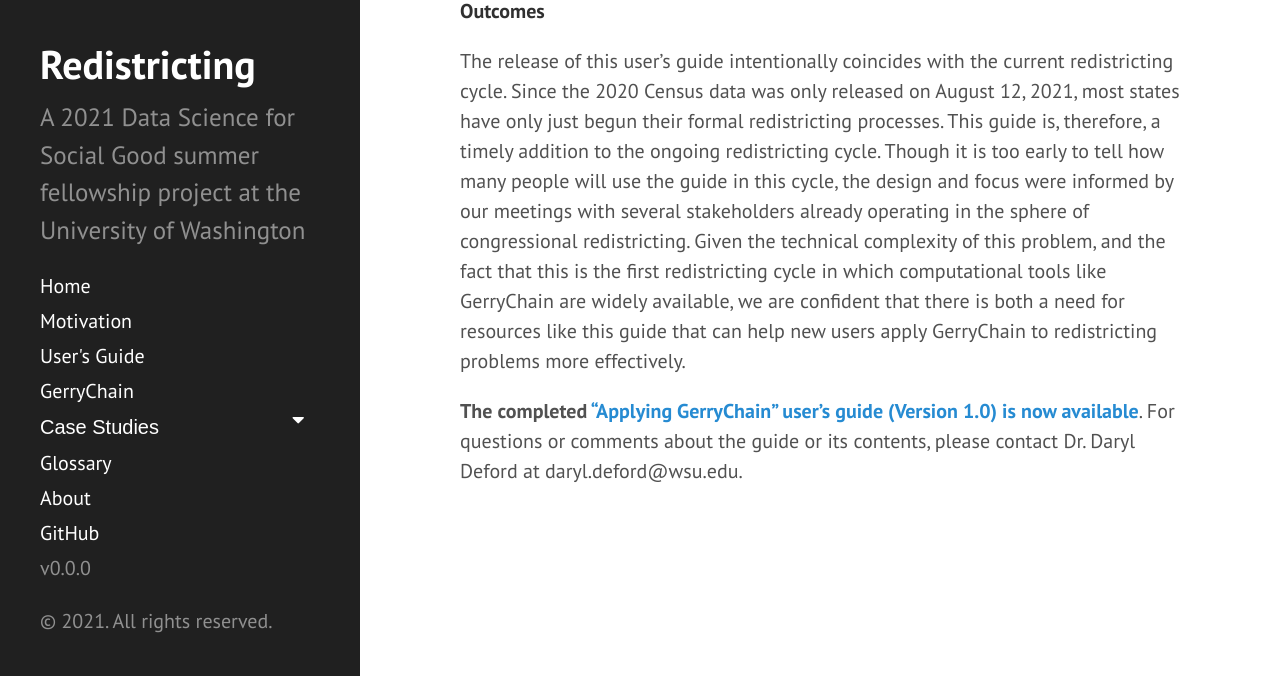
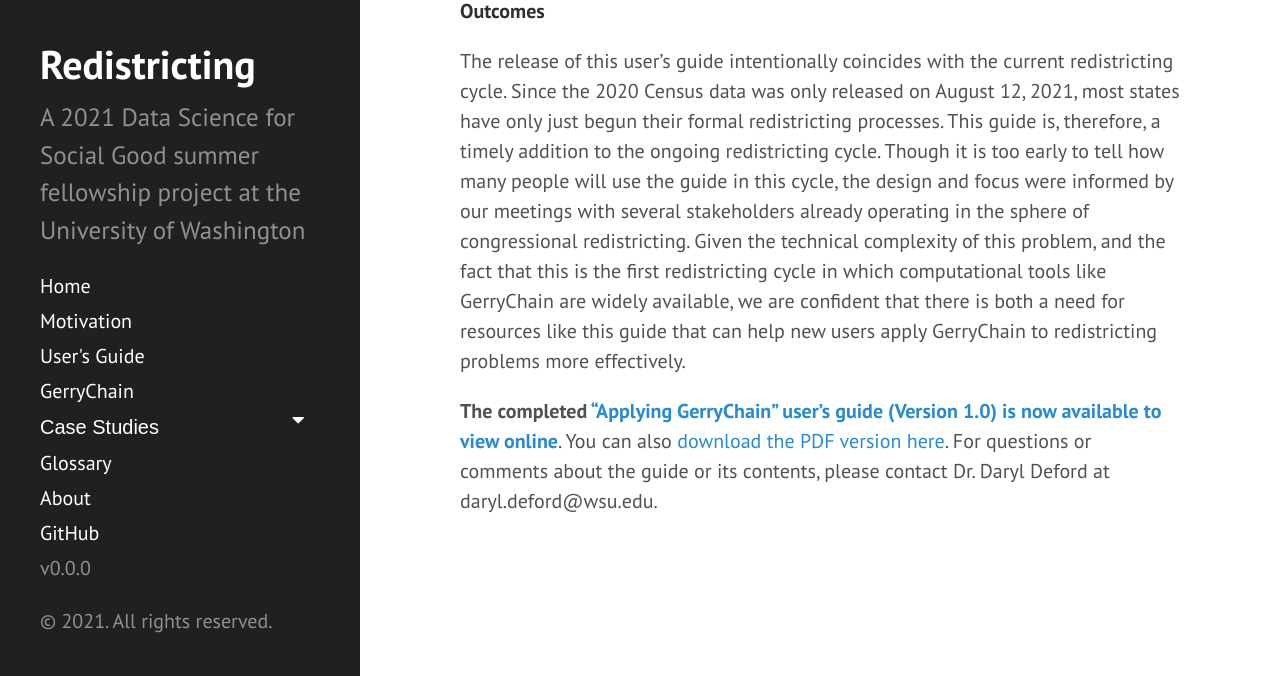
Before and after one commit to uwescience/DSSG2021-redistricting-website, a Jekyll site: the page built from guide.md, in a window 1280 px wide and 900 px high, scrolled down 730 px, cut to the strip 224-900 px from the top of the window. Built offline with Jekyll 4.4.1, drawn with Linux system fonts in a browser that asks for light colours.

Commit message:
Update guide.md

```diff
--- a/guide.md
+++ b/guide.md
@@ -13,4 +13,4 @@ The primary output of our project is a guide entitled *"Applying GerryChain: A U
 
 The release of this user's guide intentionally coincides with the current redistricting cycle. Since the 2020 Census data was only released on August 12, 2021, most states have only just begun their formal redistricting processes. This guide is, therefore, a timely addition to the ongoing redistricting cycle. Though it is too early to tell how many people will use the guide in this cycle, the design and focus were informed by our meetings with several stakeholders already operating in the sphere of congressional redistricting. Given the technical complexity of this problem, and the fact that this is the first redistricting cycle in which computational tools like GerryChain are widely available, we are confident that there is both a need for resources like this guide that can help new users apply GerryChain to redistricting problems more effectively.
 
-<b>The completed ["Applying GerryChain" user's guide (Version 1.0) is now available](https://docs.google.com/document/d/1KnIEVGlvVENFyZDrxJ2v5j6uEZyFrJT-M3qFufb8E9Q/edit?usp=sharing)</b>. For questions or comments about the guide or its contents, please contact Dr. Daryl Deford at daryl.deford@wsu.edu.
+<b>The completed ["Applying GerryChain" user's guide (Version 1.0) is now available to view online](https://docs.google.com/document/d/1KnIEVGlvVENFyZDrxJ2v5j6uEZyFrJT-M3qFufb8E9Q/edit?usp=sharing)</b>. You can also [download the PDF version here](https://github.com/uwescience/DSSG2021-redistricting-website/raw/main/assets/ApplyingGerrychainGuide.pdf). For questions or comments about the guide or its contents, please contact Dr. Daryl Deford at daryl.deford@wsu.edu.
```
